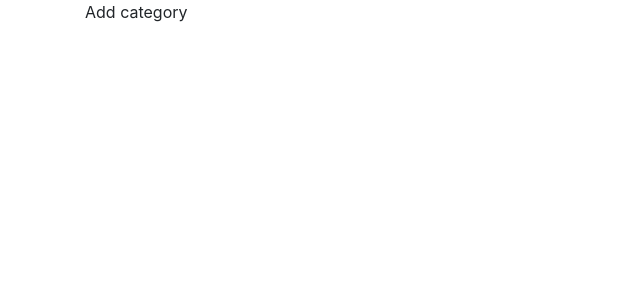
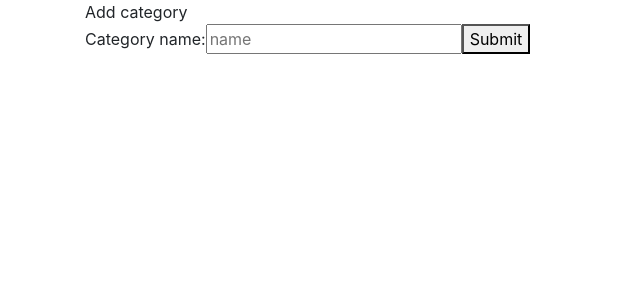
Before and after one commit to koziolek151815/products-categories-frontend-tai-react, a React (Create React App) app: page /addCategory in a window 1280 px wide. Shown: the top 300 px of the page, without its empty margins (0-640 px from the left). Built offline with nearby package versions, Linux system fonts and the light colour scheme.

Commit message:
read and update for categories

```diff
--- a/src/components/AddCategoryPage/AddCategoryPage.js
+++ b/src/components/AddCategoryPage/AddCategoryPage.js
@@ -1,11 +1,34 @@
-import React from "react";
+import React, {useRef} from "react";
+import axios from "axios";
+import {apiUrl} from "../../Utils/Constants";
+import {withRouter} from "react-router-dom";
 
-function AddCategoryPage() {
+
+function AddCategoryPage(props) {
+    const nameInput = useRef(null);
+
+    const addCategoryRequest = (event) => {
+        event.preventDefault();
+        axios.post(`${apiUrl}categories`, {
+            name: nameInput.current.value
+        })
+            .then((response) => {
+                props.history.push('/')
+            }, (error) => {
+            });
+    }
     return (
         <div className="MainPage">
             Add category
+            <form>
+                <label>
+                    Category name:
+                    <input ref={nameInput} type="text" name="name" placeholder="name"/>
+                </label>
+                <button id="addCategory" onClick={addCategoryRequest}>Submit</button>
+            </form>
         </div>
     );
 }
 
-export default AddCategoryPage;
+export default withRouter(AddCategoryPage);
--- a/src/components/AddProductPage/AddProductPage.js
+++ b/src/components/AddProductPage/AddProductPage.js
@@ -1,6 +1,7 @@
 import React from "react";
 
 function AddProductPage() {
+
     return (
         <div className="MainPage">
             Add product
--- a/src/components/CategoriesList/CategoriesList.js
+++ b/src/components/CategoriesList/CategoriesList.js
@@ -26,7 +26,6 @@ class CategoriesList extends React.Component {
         })
     };
 
-
     render() {
         return (
             <div className="MainPage">
--- a/src/components/MainPage/MainPage.js
+++ b/src/components/MainPage/MainPage.js
@@ -1,6 +1,7 @@
 import React from "react";
 import ProductsList from "../ProductsList/ProductsList";
 import CategoriesList from "../CategoriesList/CategoriesList";
+import {withRouter} from "react-router-dom";
 
 function MainPage() {
     const allProductsUrl = "products"
@@ -16,4 +17,4 @@ function MainPage() {
     );
 }
 
-export default MainPage;
+export default withRouter(MainPage);
--- a/src/components/UpdateCategoryPage/UpdateCategoryPage.js
+++ b/src/components/UpdateCategoryPage/UpdateCategoryPage.js
@@ -1,10 +1,51 @@
-import React from "react";
+import React, {useEffect, useRef, useState} from "react";
 import {withRouter} from "react-router-dom";
+import axios from "axios";
+import {apiUrl} from "../../Utils/Constants";
 
 function UpdateCategoryPage(props) {
+    const nameInput = useRef(null);
+    const [category, setCategory] = useState(null);
+
+    useEffect(() => {
+        // GET request using axios inside useEffect React hook
+        axios.get(`${apiUrl}categories/${props.match.params.id}`)
+            .then(response => {
+                setCategory(response.data);
+                setInitialForm(response.data);
+            });
+    }, []);
+
+    const setInitialForm = (category) => {
+        nameInput.current.value = category.name;
+    }
+
+    const updateCategoryRequest = (event) => {
+        event.preventDefault();
+        axios.put(`${apiUrl}categories/${props.match.params.id}`, {
+            name: nameInput.current.value
+        })
+            .then((response) => {
+                console.log(response);
+                props.history.push('/')
+            }, (error) => {
+                console.log(error);
+            });
+    }
+
+    if (!category) {
+        return null;
+    }
     return (
         <div className="MainPage">
-            {`Update category ${props.match.params.id}`}
+            Update category
+            <form>
+                <label>
+                    Category name:
+                    <input ref={nameInput} type="text" name="name" placeholder="name"/>
+                </label>
+                <button id="addCategory" onClick={updateCategoryRequest}>Submit</button>
+            </form>
         </div>
     );
 }
```
Also changed, not shown: src/components/ProductsList/ProductsList.js (+5 -3 lines).
